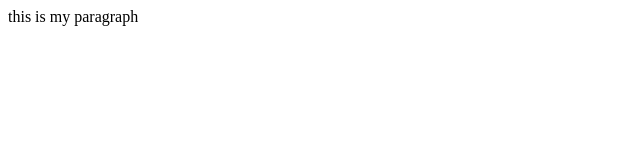
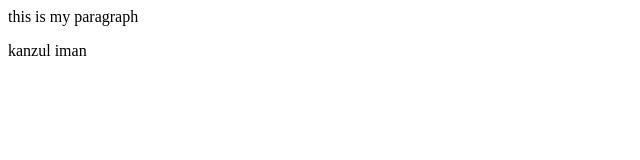
Before and after one commit to kanzul-iman/newrepo, a plain HTML site: page index.html in a window 1280 px wide. Shown: the full height of the page, 0-640 px from the left. Drawn offline with Linux system fonts and the light colour scheme.

Commit message:
changes in html

```diff
--- a/index.html
+++ b/index.html
@@ -1 +1,2 @@
 <p>this is my paragraph</p>
+<p>kanzul iman</p>
```
